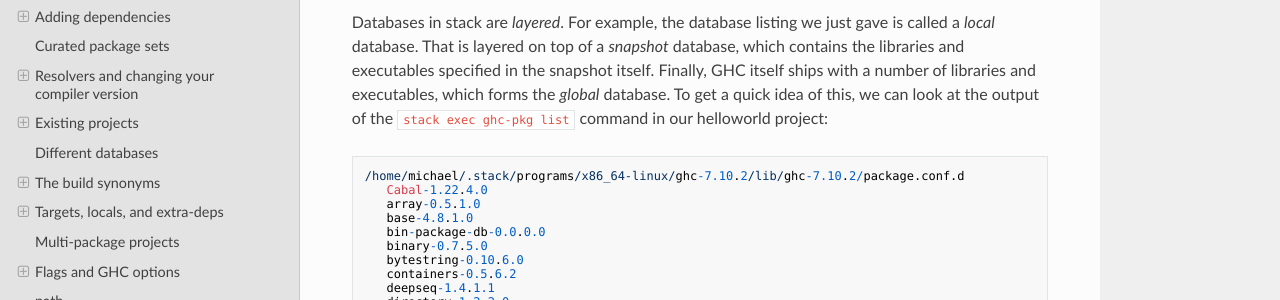
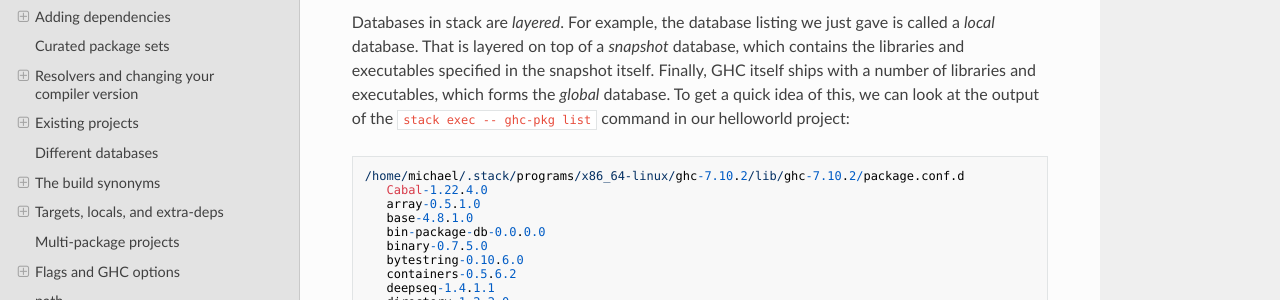
Before and after one commit to commercialhaskell/stack, an MkDocs documentation site: the page built from doc/GUIDE.md, in a window 1280 px wide and 900 px high, scrolled down 19568 px. Shown: the part 147-447 px from the top of the window. Built offline with MkDocs 1.6.1, drawn with Linux system fonts in a browser that asks for light colours; nearby versions of some CDN libraries; old or Windows-style settings are respelled for this version of MkDocs.

````diff
--- a/doc/GUIDE.md
+++ b/doc/GUIDE.md
@@ -338,7 +338,7 @@ path` for quite a bit of path information (which we'll play with more later).
 For now, we'll just look at where GHC is installed:
 
 ```
-michael@d30748af6d3d:~/helloworld$ stack exec which ghc
+michael@d30748af6d3d:~/helloworld$ stack exec -- which ghc
 /home/michael/.stack/programs/x86_64-linux/ghc-7.10.2/bin/ghc
 ```
 
@@ -1129,7 +1129,7 @@ is called a *local* database. That is layered on top of a *snapshot* database,
 which contains the libraries and executables specified in the snapshot itself.
 Finally, GHC itself ships with a number of libraries and executables, which
 forms the *global* database. To get a quick idea of this, we can look at the
-output of the `stack exec ghc-pkg list` command in our helloworld project:
+output of the `stack exec -- ghc-pkg list` command in our helloworld project:
 
 ```
 /home/michael/.stack/programs/x86_64-linux/ghc-7.10.2/lib/ghc-7.10.2/package.conf.d
````
